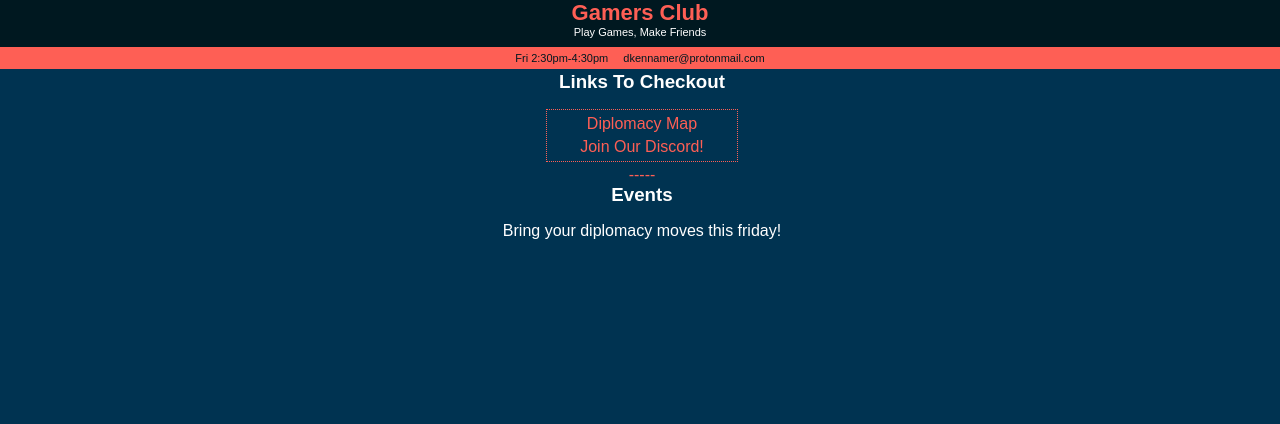
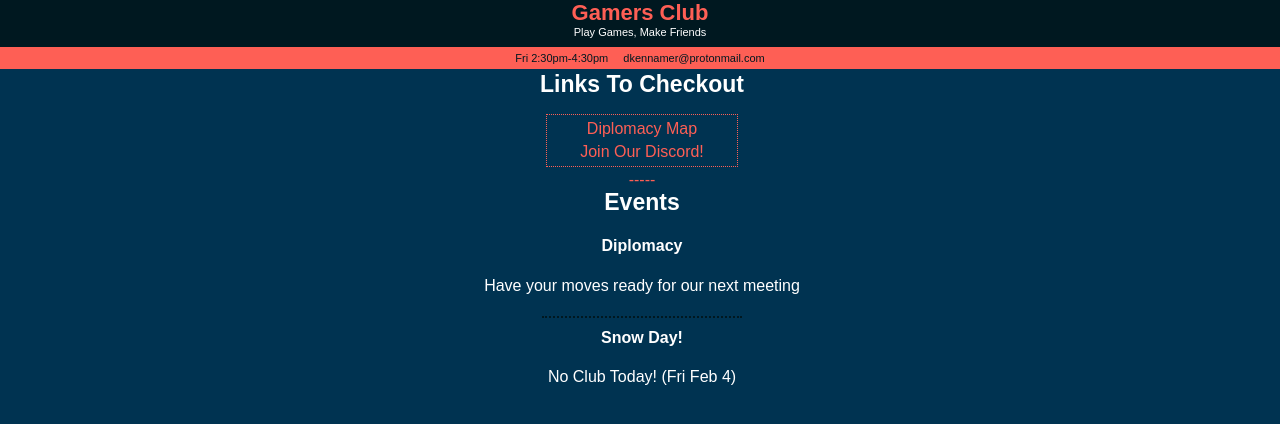
Before and after one commit to Mequam/mequam.github.io, a PHP site: page / in a window 1280 px wide. Shown: the top 424 px of the page. Run offline with PHP 8.4, Linux system fonts and the light colour scheme.

Commit message:
added events update eddited main.css with title stuff and added an experimental favicon.ico

```diff
--- a/assets/css/main.css
+++ b/assets/css/main.css
@@ -12,7 +12,20 @@
 }
 h3 {
 	margin: 0;
+	font-size: 23px;
 }
+h4 {
+	max-width: 200px;
+	margin-left: auto;
+	margin-right: auto;
+	padding-top: 11px;
+	border-top: 2px dotted var(--secondary-background);
+}
+h3 + h4 {
+	border-top: none;
+	padding-top: 0px;
+}
+
 .container {
 	display: inline-block;
 }
--- a/index.html
+++ b/index.html
@@ -23,7 +23,10 @@
 			</div>
 			<div class="container">
 				<h3>Events</h3>
-				<p>Bring your diplomacy moves this friday!</p>
+				<h4>Diplomacy</h4>
+				<p>Have your moves ready for our next meeting</p>
+				<h4>Snow Day!</h4>
+				<p>No Club Today! (Fri Feb 4)</p>
 			</div>
 		</div>
 	</body>
```
Also changed, not shown: favicon.ico (added).
